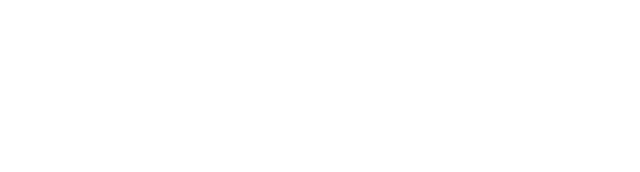
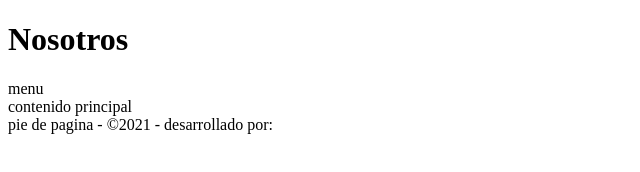
Before and after one commit to disenodc/24505, a plain HTML site: page nosotros.html in a window 1280 px wide. Shown: the whole page, without its empty margins (0-640 px from the left). Drawn offline with Linux system fonts and the light colour scheme.

Commit message:
version website 2.0

```diff
--- a/js/git.js
+++ /dev/null
@@ -1 +0,0 @@
-// no es ilusiones no vemos js
--- a/nosotros.html
+++ b/nosotros.html
@@ -4,6 +4,12 @@
     <title>Nosotros</title>
 </head>
 <body>
+    <header>
+        <h1>Nosotros</h1>
+    </header>
+    <nav>menu</nav>
+    <main>contenido principal</main>
+    <footer>pie de pagina - &copy;2021 - desarrollado por:</footer>
 
 </body>
 </html>
--- a/style.css
+++ b/style.css
@@ -0,0 +1,31 @@
+/* estilos generales */
+
+* {
+  margin: 0;
+  padding: 0;
+  outline: 0;
+  box-sizing: border-box;
+}
+
+body {
+ background: azure;
+ color: #333;
+ -webkit-font-smoothing: antialiased;
+}
+
+body, input, button {
+ font-size: 1rem;
+ font-family: sans-serif;
+}
+
+button {
+ cursor: pointer;
+}
+
+header {
+    display: flex;
+    flex-flow: row nowrap;
+}
+.logo {
+    width: 100px;
+}
```
Also changed, not shown: contacto.html (+6 -1 lines), index.html (+4 -0 lines), entrega-de-comida(1).png (deleted), entrega-de-comida(2).png (deleted), entrega-de-comida.png (deleted), iconos/code.png (renamed from code.png), iconos/facebook.png (renamed from facebook.png), iconos/github.png (renamed from github.png), iconos/gorjeo.png (renamed from gorjeo.png), iconos/instagram.png (renamed from instagram.png), iconos/linkedin.png (renamed from linkedin.png), iconos/logo-apple.svg (renamed from logo-apple.svg), iconos/mensajero.png (renamed from mensajero.png), iconos/whatsapp.png (renamed from whatsapp.png), 1 other file.
